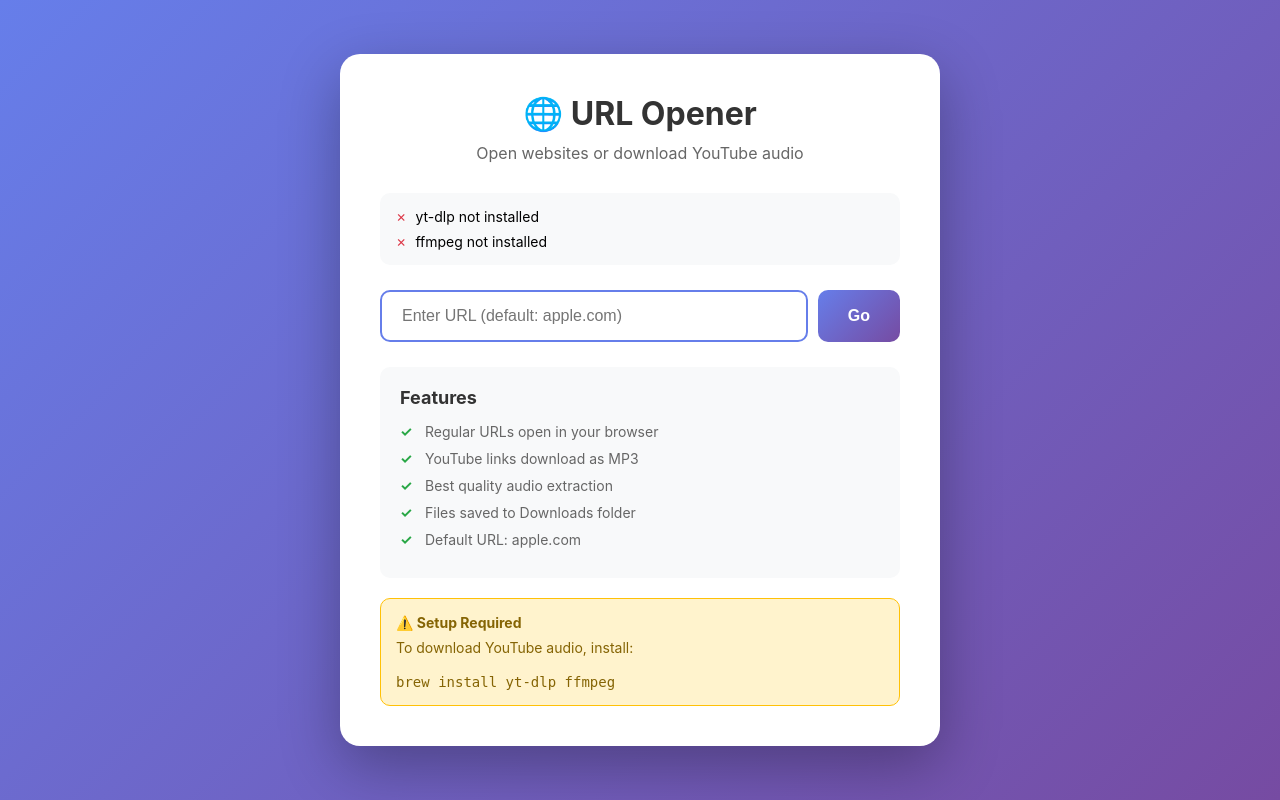
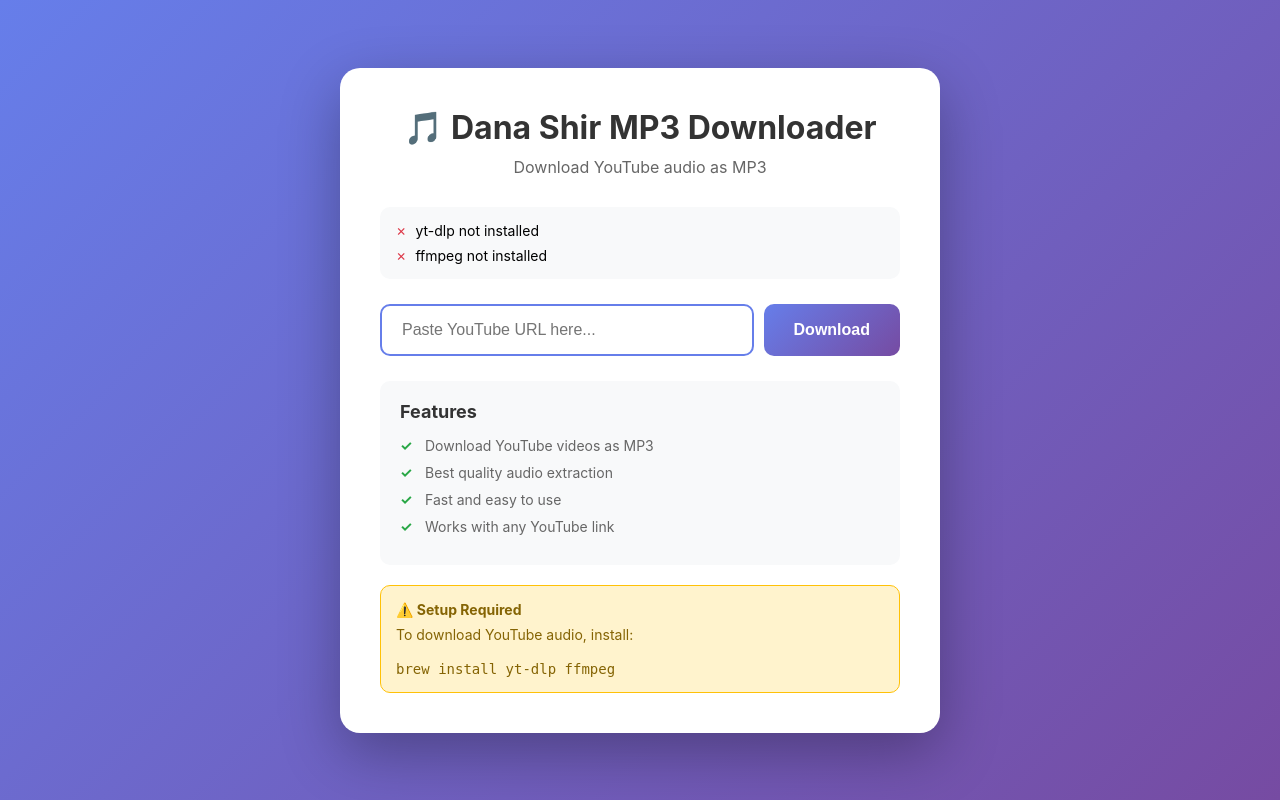
Before and after one commit to eranshir-code/YouTube-MP3-downloader, a Flask app: page / in a window 1280 px wide. Run offline with Flask 3, Linux system fonts and the light colour scheme.

Commit message:
Rebranded to Dana Shir MP3 Downloader

```diff
--- a/templates/index.html
+++ b/templates/index.html
@@ -3,7 +3,7 @@
 <head>
     <meta charset="UTF-8">
     <meta name="viewport" content="width=device-width, initial-scale=1.0">
-    <title>URL Opener & YouTube Downloader</title>
+    <title>Dana Shir MP3 Downloader</title>
     <style>
         * {
             margin: 0;
@@ -168,8 +168,8 @@
 </head>
 <body>
     <div class="container">
-        <h1>🌐 URL Opener</h1>
-        <p class="subtitle">Open websites or download YouTube audio</p>
+        <h1>🎵 Dana Shir MP3 Downloader</h1>
+        <p class="subtitle">Download YouTube audio as MP3</p>
 
         <div class="status">
             <div class="status-item">
@@ -188,19 +188,18 @@
 
         <form action="/process" method="post">
             <div class="input-group">
-                <input type="text" name="url" placeholder="Enter URL (default: apple.com)" autofocus>
-                <button type="submit">Go</button>
+                <input type="text" name="url" placeholder="Paste YouTube URL here..." autofocus>
+                <button type="submit">Download</button>
             </div>
         </form>
 
         <div class="features">
             <h3>Features</h3>
             <ul>
-                <li>Regular URLs open in your browser</li>
-                <li>YouTube links download as MP3</li>
+                <li>Download YouTube videos as MP3</li>
                 <li>Best quality audio extraction</li>
-                <li>Files saved to Downloads folder</li>
-                <li>Default URL: apple.com</li>
+                <li>Fast and easy to use</li>
+                <li>Works with any YouTube link</li>
             </ul>
         </div>
 
```
